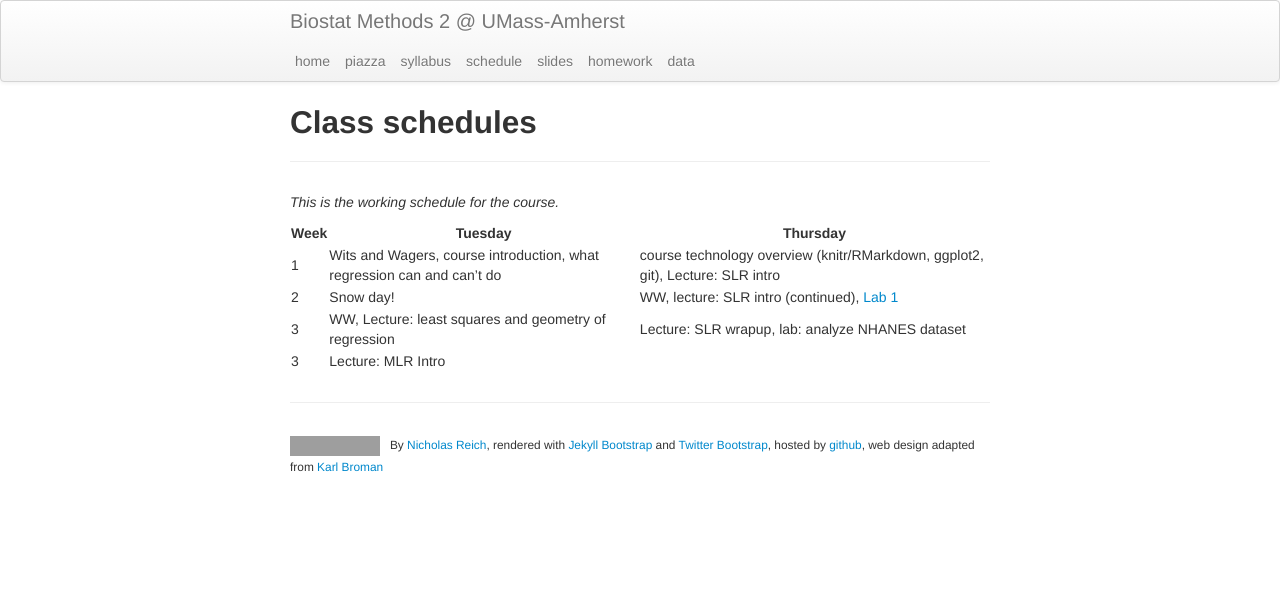
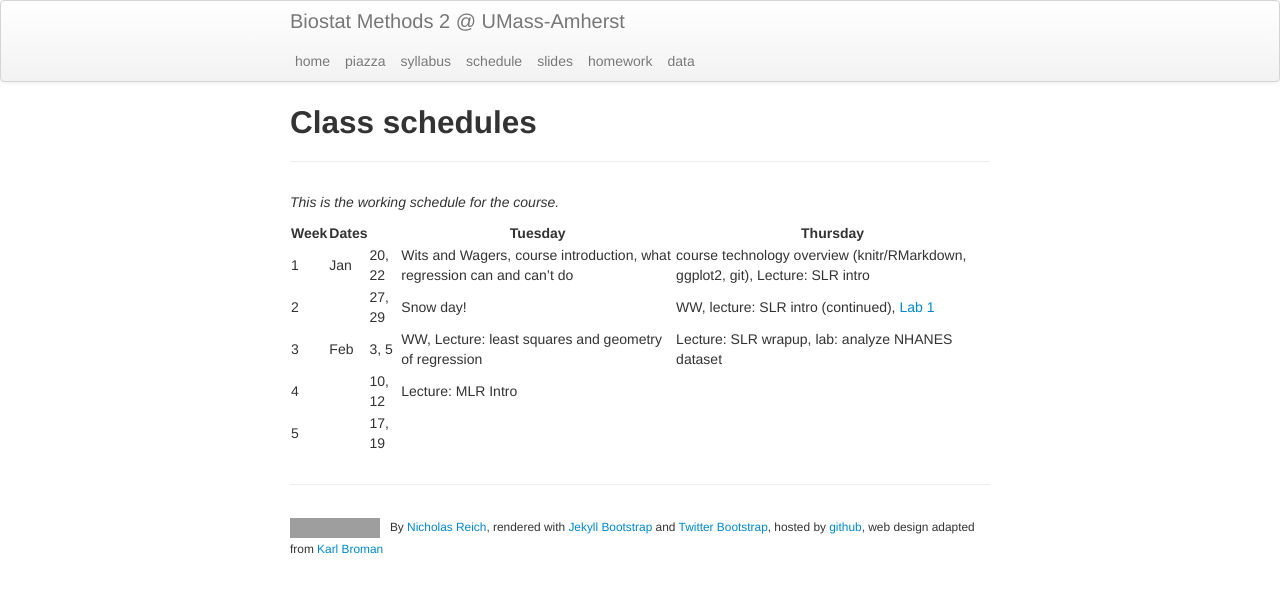
Before and after one commit to nickreich/stat-modeling-2015, a Jekyll site: the page built from pages/schedule.md, in a window 1280 px wide. Shown: the top 593 px of the page. Built offline with Jekyll 4.4.1, drawn with Linux system fonts in a browser that asks for light colours; grey boxes are pictures that could not be loaded.

Commit message:
schedule format changes, topic addition.

```diff
--- a/pages/schedule.md
+++ b/pages/schedule.md
@@ -6,12 +6,14 @@ tagline:
 
 *This is the working schedule for the course.*
 
-Week    | Tuesday | Thursday
-------- | ------- | -------
- 1  | Wits and Wagers, course introduction, what regression can and can't do | course technology overview (knitr/RMarkdown, ggplot2, git), Lecture: SLR intro
- 2  | Snow day! | WW, lecture: SLR intro (continued), [Lab 1](../assets/labs/lab1-intro-slr.pdf)
- 3  | WW, Lecture: least squares and geometry of regression | Lecture: SLR wrapup, lab: analyze NHANES dataset
- 3  | Lecture: MLR Intro  |
+Week | Dates |     | Tuesday | Thursday
+---- | ----- | --- | ------- | -------
+ 1  | Jan | 20, 22 | Wits and Wagers, course introduction, what regression can and can't do | course technology overview (knitr/RMarkdown, ggplot2, git), Lecture: SLR intro
+ 2  |     | 27, 29 | Snow day! | WW, lecture: SLR intro (continued), [Lab 1](../assets/labs/lab1-intro-slr.pdf)
+ 3  | Feb | 3, 5   | WW, Lecture: least squares and geometry of regression | Lecture: SLR wrapup, lab: analyze NHANES dataset
+ 4  |     | 10, 12 | Lecture: MLR Intro  |
+ 5  |     | 17, 19 |  |
+
 
 <!--
 #### Class 1 (Jan 21): Course Introduction
```
Also changed, not shown: index.md (+11 -0 lines), pages/slides.md (+2 -1 lines).
